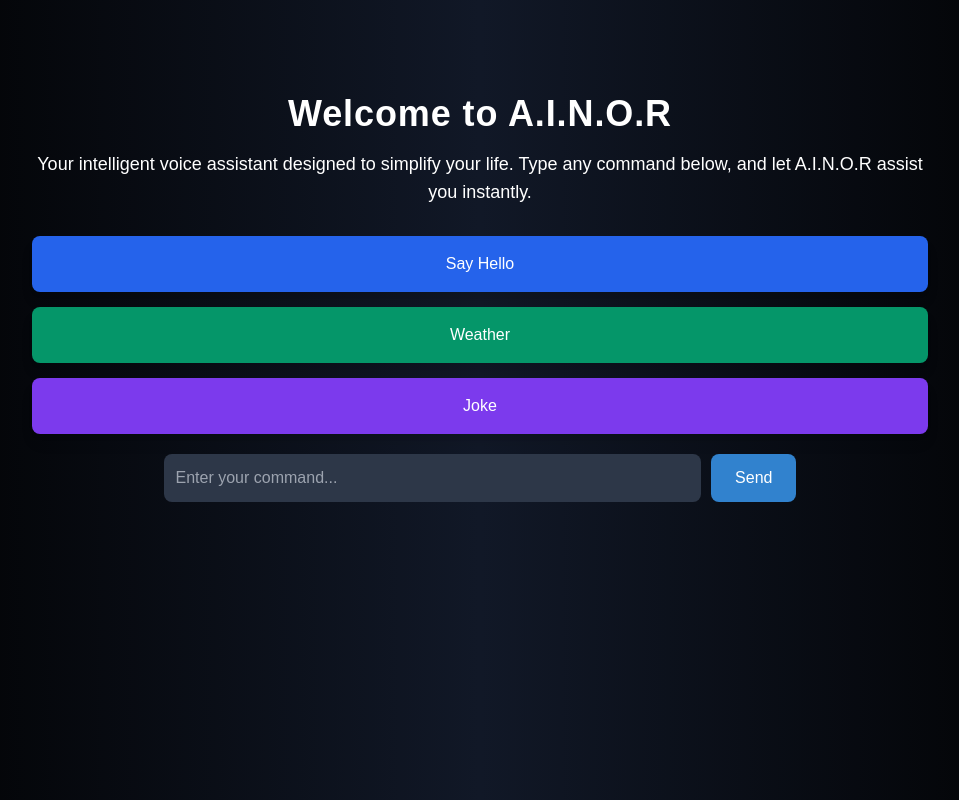
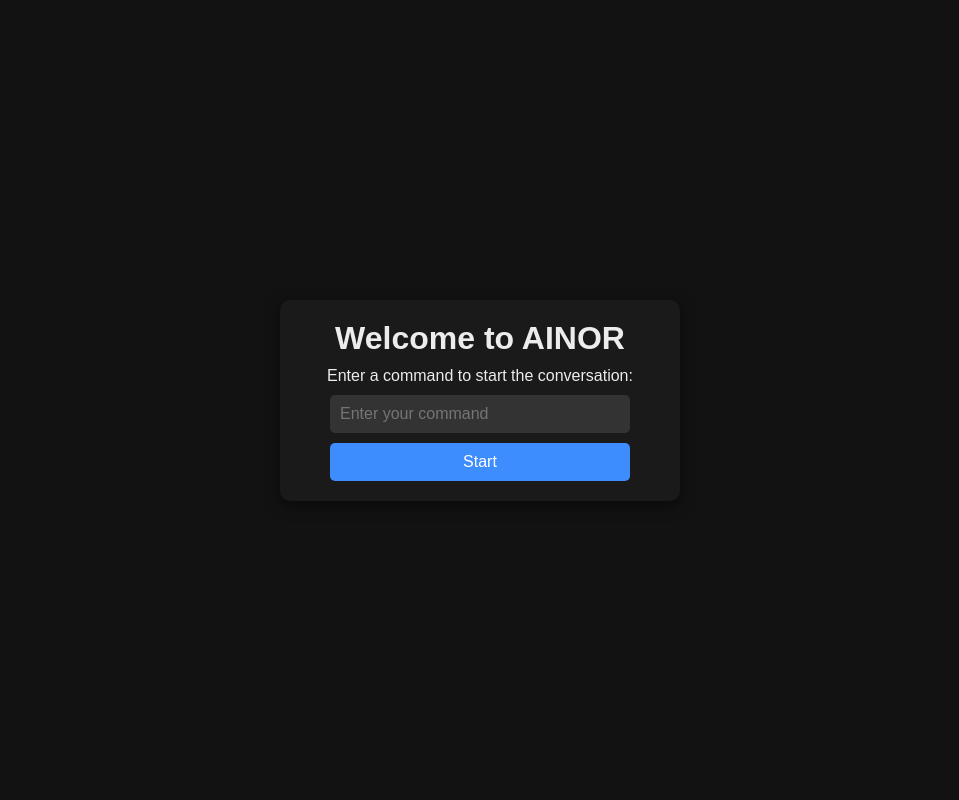
Before and after one commit to dixitk941/AINOR, a Flask app: page / in a window 1280 px wide. Shown: the whole page, without its empty margins (160-1119 px from the left). Run offline with Flask 3, Linux system fonts and the light colour scheme; some libraries are stand-ins or nearby versions.

Commit message:
Refactor UI layout by adding Home.html and sidebar templates

```diff
--- a/templates/index.html
+++ b/templates/index.html
@@ -3,230 +3,305 @@
 <head>
     <meta charset="UTF-8">
     <meta name="viewport" content="width=device-width, initial-scale=1.0">
-    <title>Command Executor</title>
-    <link href="https://cdn.jsdelivr.net/npm/tailwindcss@2.2.19/dist/tailwind.min.css" rel="stylesheet">
-    <script src="https://cdnjs.cloudflare.com/ajax/libs/prism/1.24.1/prism.min.js"></script>
+    <title>A.I.N.O.R - Voice Assistant</title>
+    <link href="https://cdnjs.cloudflare.com/ajax/libs/font-awesome/6.0.0-beta3/css/all.min.css" rel="stylesheet" />
     <style>
+        /* Resetting margins and paddings */
+        * {
+            box-sizing: border-box;
+            margin: 0;
+            padding: 0;
+        }
+
+        /* General styling */
         body {
-            font-family: Arial, sans-serif;
-            background-color: #1a202c;
-            color: white;
-            margin: 0;
+            font-family: 'Arial', sans-serif;
+            background-color: #121212;
+            color: #ECECEC;
+            display: flex;
+            justify-content: center;
+            align-items: center;
+            height: 100vh;
+            overflow: hidden;
+        }
+
+        /* Initial welcome screen */
+        #initialWindow {
+            display: flex;
+            flex-direction: column;
+            align-items: center;
+            justify-content: center;
+            padding: 20px;
+            width: 100%;
+            max-width: 400px;
+            text-align: center;
+            background-color: #1A1A1A;
+            border-radius: 10px;
+            box-shadow: 0 4px 15px rgba(0, 0, 0, 0.5);
+            animation: fadeIn 0.5s ease-out;
+        }
+
+        #initialWindow h1 {
+            color: #ECECEC;
+            margin-bottom: 10px;
+        }
+
+        #initialWindow input, #initialSubmit {
+            padding: 10px;
+            border-radius: 5px;
+            border: none;
+            outline: none;
+            margin-top: 10px;
+            font-size: 1rem;
+            width: 100%;
+            max-width: 300px;
+        }
+
+        #initialWindow input {
+            background-color: #333;
+            color: #ECECEC;
+        }
+
+        #initialSubmit {
+            background-color: #3D8DFF;
+            color: #FFF;
+            cursor: pointer;
+            transition: background 0.3s;
+        }
+
+        #initialSubmit:hover {
+            background-color: #1D6FE5;
+        }
+
+        /* Main container */
+        #appContainer {
+            display: flex;
+            width: 100%;
+            max-width: 800px;
+            height: 80vh;
+            background-color: #1A1A1A;
+            border-radius: 10px;
+            box-shadow: 0 4px 15px rgba(0, 0, 0, 0.3);
+            overflow: hidden;
+            animation: fadeIn 0.5s ease-out;
+        }
+
+        /* Sidebar styling */
+        #sidebar {
+            display: flex;
+            flex-direction: column;
+            padding: 20px;
+            background-color: #2A2A2A;
+            width: 200px;
+            color: #ECECEC;
+        }
+
+        #sidebar h2 {
+            font-size: 1.5rem;
+            margin-bottom: 15px;
+        }
+
+        .quick-command {
+            margin-top: 10px;
+            padding: 10px;
+            background-color: #333;
+            border-radius: 5px;
+            cursor: pointer;
+            transition: background 0.3s;
+            display: flex;
+            align-items: center;
+            gap: 10px;
+        }
+
+        .quick-command:hover {
+            background-color: #3D8DFF;
+        }
+
+        /* Chat area */
+        #mainContent {
+            flex-grow: 1;
+            display: flex;
+            flex-direction: column;
+            height: 100%;
         }
 
         .chat-container {
-            max-height: 50vh;
+            flex-grow: 1;
+            padding: 20px;
             overflow-y: auto;
-            position: fixed;
-            bottom: 80px;
-            left: 0;
-            right: 0;
-            padding: 1rem;
-            background-color: #2d3748;
-            z-index: 10;
-        }
-
-        .message.user {
-            text-align: right;
-            background-color: #3182ce;
-            padding: 0.5rem 1rem;
-            border-radius: 10px;
-            margin: 10px 0;
-            max-width: 80%;
-            word-wrap: break-word;
-        }
-
-        .message.ai {
-            text-align: left;
-            background-color: #4a5568;
-            padding: 0.5rem 1rem;
-            border-radius: 10px;
-            margin: 10px 0;
-            max-width: 80%;
-            word-wrap: break-word;
-        }
-
-        .welcome-line {
-            padding-top: 30px;
-            padding-bottom: 10px;
-            text-align: center;
-            font-size: 1.5rem;
-        }
-
-        .commands {
             display: flex;
             flex-direction: column;
             gap: 15px;
-            margin-top: 20px;
-            text-align: center;
+            scrollbar-width: thin;
+            scrollbar-color: #3D8DFF #2A2A2A;
         }
 
+        .chat-container::-webkit-scrollbar {
+            width: 8px;
+        }
+
+        .chat-container::-webkit-scrollbar-thumb {
+            background-color: #3D8DFF;
+            border-radius: 4px;
+        }
+
+        /* Message bubbles */
+        .message {
+            max-width: 80%;
+            padding: 12px 16px;
+            border-radius: 15px;
+            font-size: 1rem;
+            line-height: 1.5;
+            word-wrap: break-word;
+            transition: transform 0.3s;
+        }
+
+        .user {
+            align-self: flex-end;
+            background-color: #3D8DFF;
+            color: #FFF;
+            border-top-right-radius: 0;
+        }
+
+        .ai {
+            align-self: flex-start;
+            background-color: #2A2A2A;
+            color: #ECECEC;
+            border-top-left-radius: 0;
+        }
+
+        /* Input area */
         .input-container {
             display: flex;
-            justify-content: center;
+            padding: 10px;
+            background-color: #282828;
+            border-top: 1px solid #333;
             gap: 10px;
-            margin-top: 20px;
+            align-items: center;
         }
 
-        .input-container input {
-            padding: 0.75rem;
-            border-radius: 0.5rem;
-            width: 60%;
-            background-color: #2d3748;
-            color: white;
+        #command {
+            flex-grow: 1;
+            padding: 12px;
             border: none;
-            font-size: 1rem;
+            border-radius: 5px;
+            background-color: #333;
+            color: #ECECEC;
+            outline: none;
         }
 
-        .input-container button {
-            padding: 0.75rem 1.5rem;
-            background-color: #3182ce;
-            color: white;
-            border-radius: 0.5rem;
+        #submit {
+            padding: 12px;
+            background-color: #3D8DFF;
+            color: #FFF;
             border: none;
+            border-radius: 5px;
             cursor: pointer;
+            transition: background 0.3s;
         }
 
-        .input-container button:hover {
-            background-color: #2b6cb0;
+        #submit:hover {
+            background-color: #1D6FE5;
         }
 
-        .hidden {
+        /* Responsive adjustments */
+        @media (max-width: 768px) {
+            #sidebar {
                 display: none;
             }
-
-        .fixed-bottom {
-            position: fixed;
-            bottom: 0;
-            left: 0;
-            right: 0;
-            z-index: 20;
+            #appContainer {
+                flex-direction: column;
+                height: 100vh;
+                max-width: 100%;
             }
-
-        .copy-button {
-            background-color: #4A90E2;
-            color: white;
-            padding: 5px 10px;
-            margin-left: 10px;
-            border-radius: 5px;
-            cursor: pointer;
+            #header {
+                display: flex;
+                align-items: center;
+                justify-content: space-between;
+                padding: 10px;
+                background-color: #2A2A2A;
             }
-
-        .copy-button:hover {
-            background-color: #357ABD;
         }
     </style>
 </head>
 <body>
-
-    <!-- Main Section with Background Gradient -->
-    <section class="relative text-center p-8 sm:p-16 bg-gradient-to-r from-black via-gray-900 to-black text-white overflow-hidden min-h-screen">
-        <div class="max-w-4xl mx-auto w-full">
-
-            <!-- Welcome Line -->
-            <div id="welcomeLine" class="welcome-line">
-                <h1 class="text-4xl font-bold tracking-wide">Welcome to A.I.N.O.R</h1>
-                <p class="text-lg mt-4">Your intelligent voice assistant designed to simplify your life. Type any command below, and let A.I.N.O.R assist you instantly.</p>
+    <div id="initialWindow">
+        <h1>Welcome to AINOR</h1>
+        <p>Enter a command to start the conversation:</p>
+        <input type="text" id="initialCommand" placeholder="Enter your command">
+        <button id="initialSubmit">Start</button>
     </div>
 
-            <!-- Command Buttons -->
-            <div id="commands" class="commands">
-                <button onclick="executeCommand('Hello')" class="py-4 px-8 bg-blue-600 rounded-lg shadow-lg hover:bg-blue-500 transition-all duration-300 text-white">Say Hello</button>
-                <button onclick="executeCommand('What is the weather today?')" class="py-4 px-8 bg-green-600 rounded-lg shadow-lg hover:bg-green-500 transition-all duration-300 text-white">Weather</button>
-                <button onclick="executeCommand('Tell me a joke')" class="py-4 px-8 bg-purple-600 rounded-lg shadow-lg hover:bg-purple-500 transition-all duration-300 text-white">Joke</button>
+    <div id="appContainer" style="display: none;">
+        <div id="sidebar">
+            <h2>AINOR</h2>
+            <div class="quick-command" onclick="executeCommand('Hello, AINOR!')">
+                <i class="fas fa-comment-dots"></i> Say Hello
+            </div>
+            <div class="quick-command" onclick="executeCommand('Tell me a joke!')">
+                <i class="fas fa-laugh"></i> Tell a Joke
+            </div>
+            <div class="quick-command" onclick="executeCommand('What’s the weather?')">
+                <i class="fas fa-cloud-sun"></i> Weather Update
+            </div>
         </div>
 
-            <!-- Input Box and Send Button -->
-            <div id="inputContainer" class="input-container">
-                <input type="text" id="command" placeholder="Enter your command..." class="w-full p-4 rounded-lg bg-gray-700 text-white focus:outline-none focus:ring-2 focus:ring-blue-500 placeholder-gray-400">
-                <button id="submit" class="py-4 px-8 bg-blue-600 rounded-lg hover:bg-blue-500 transition-all duration-300 text-white">Send</button>
+        <div id="mainContent">
+            <div class="chat-container" id="chatContainer"></div>
+            <div class="input-container">
+                <input type="text" id="command" placeholder="Type a message...">
+                <button id="submit"><i class="fas fa-paper-plane"></i></button>
             </div>
-
         </div>
-    </section>
-
-    <!-- Chat Container (Initially Hidden) -->
-    <div id="chatContainer" class="chat-container hidden">
-        <!-- Messages will be appended here dynamically -->
-    </div>
-
-    <!-- Fixed Input Box at Bottom -->
-    <div id="fixedInputContainer" class="input-container fixed-bottom hidden">
-        <input type="text" id="fixedCommand" placeholder="Type your command..." class="w-full p-4 rounded-lg bg-gray-700 text-white focus:outline-none focus:ring-2 focus:ring-blue-500 placeholder-gray-400">
-        <button id="submitFixed" class="py-4 px-8 bg-blue-600 rounded-lg hover:bg-blue-500 transition-all duration-300 text-white">Send</button>
     </div>
 
     <script>
-        let isInitialState = true;
-
-        // Function to show chat container and hide initial state elements
-        function startChat() {
-            document.getElementById('welcomeLine').classList.add('hidden');
-            document.getElementById('commands').classList.add('hidden');
-            document.getElementById('inputContainer').classList.add('hidden');
-            document.getElementById('fixedInputContainer').classList.remove('hidden');
-            document.getElementById('chatContainer').classList.remove('hidden');
+        function displayMessage(text, sender) {
+            const messageElement = document.createElement('div');
+            messageElement.classList.add('message', sender === 'user' ? 'user' : 'ai');
+            messageElement.innerText = text;
+            document.getElementById('chatContainer').appendChild(messageElement);
+            document.getElementById('chatContainer').scrollTop = document.getElementById('chatContainer').scrollHeight;
         }
 
-        // Handle the click event on the initial send button
-        document.getElementById('submit').onclick = function() {
-            const command = document.getElementById('command').value;
-            if (command.trim() !== '') {
-                addMessage(command, 'user');
-                processCommand(command);
+        function executeCommand(command) {
+            document.getElementById('command').value = command;
+            sendCommand();
         }
-        };
 
-        // Handle the enter key on the initial input box
-        document.getElementById('command').addEventListener('keypress', function(event) {
-            if (event.key === 'Enter') {
-                event.preventDefault();
-                document.getElementById('submit').click();
+        document.getElementById('initialSubmit').addEventListener('click', () => {
+            const initialCommand = document.getElementById('initialCommand').value;
+            if (initialCommand.trim() !== '') {
+                document.getElementById('initialWindow').style.display = 'none';
+                document.getElementById('appContainer').style.display = 'flex';
+                displayMessage(initialCommand, 'user');
+                sendCommand(initialCommand);
             }
         });
 
-        // Add message to the chat container
-        function addMessage(text, sender) {
-            const chatContainer = document.getElementById('chatContainer');
-            const message = document.createElement('div');
-            message.className = `message ${sender} mb-4 flex justify-${sender === 'user' ? 'end' : 'start'}`;
-            message.innerHTML = text;
-            chatContainer.appendChild(message);
-            chatContainer.scrollTop = chatContainer.scrollHeight;
+        document.getElementById('submit').addEventListener('click', () => {
+            const command = document.getElementById('command').value;
+            if (command.trim() !== '') {
+                displayMessage(command, 'user');
+                sendCommand(command);
+            }
+        });
 
-            // Check if the message contains a <code> block and apply syntax highlighting
-            const codeMessage = message.querySelector('code');
-            if (codeMessage) {
-                Prism.highlightElement(codeMessage); // Highlight the code
-                const copyButton = document.createElement('button');
-                copyButton.className = 'copy-button';
-                copyButton.innerText = 'Copy';
-                copyButton.onclick = function() {
-                    navigator.clipboard.writeText(codeMessage.textContent).then(function() {
-                        alert('Code copied to clipboard!');
-                    }, function(err) {
-                        alert('Failed to copy code: ', err);
+        async function sendCommand(command) {
+            try {
+                const response = await fetch('/process_command', {
+                    method: 'POST',
+                    headers: { 'Content-Type': 'application/json' },
+                    body: JSON.stringify({ command: command || document.getElementById('command').value })
                 });
-                };
-                message.appendChild(copyButton);
+
+                const data = await response.json();
+                displayMessage(data.response, 'ai');
+                document.getElementById('command').value = '';
+            } catch (error) {
+                console.error('Error:', error);
+                displayMessage("I'm having trouble reaching the server.", 'ai');
             }
-        }
-
-        // Process the command after the user inputs it
-        function processCommand(command) {
-            setTimeout(() => {
-                // Simulate AI response (This is where you would integrate actual API calls)
-                let aiResponse = '<pre><code>const express = require("express");\nconst app = express();\napp.listen(3000, () => console.log("Server is running"));</code></pre>';
-
-                addMessage(aiResponse, 'ai');
-                startChat(); // Hide initial elements and show chat interface
-            }, 1000);
-        }
-
-        // Execute predefined commands from the command buttons
-        function executeCommand(command) {
-            document.getElementById('command').value = command;
-            document.getElementById('submit').click();
         }
     </script>
 </body>
```
Lines whose indentation alone changed are shown as unchanged.
